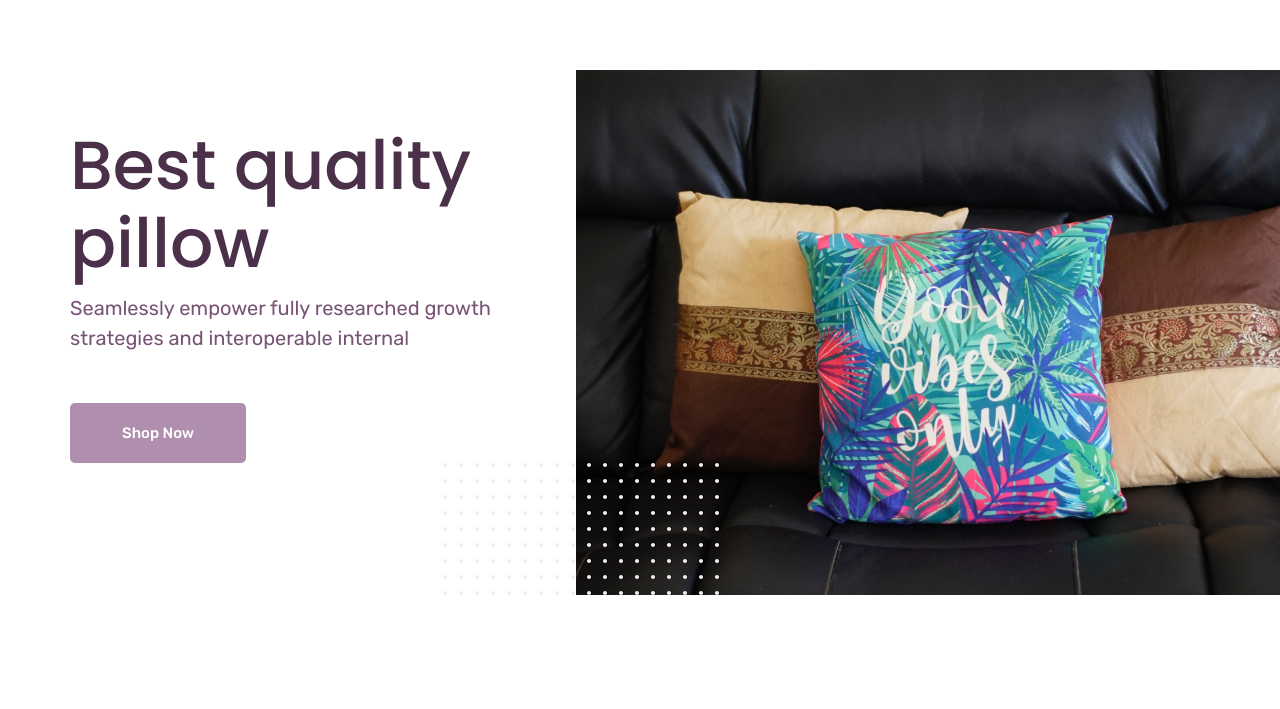
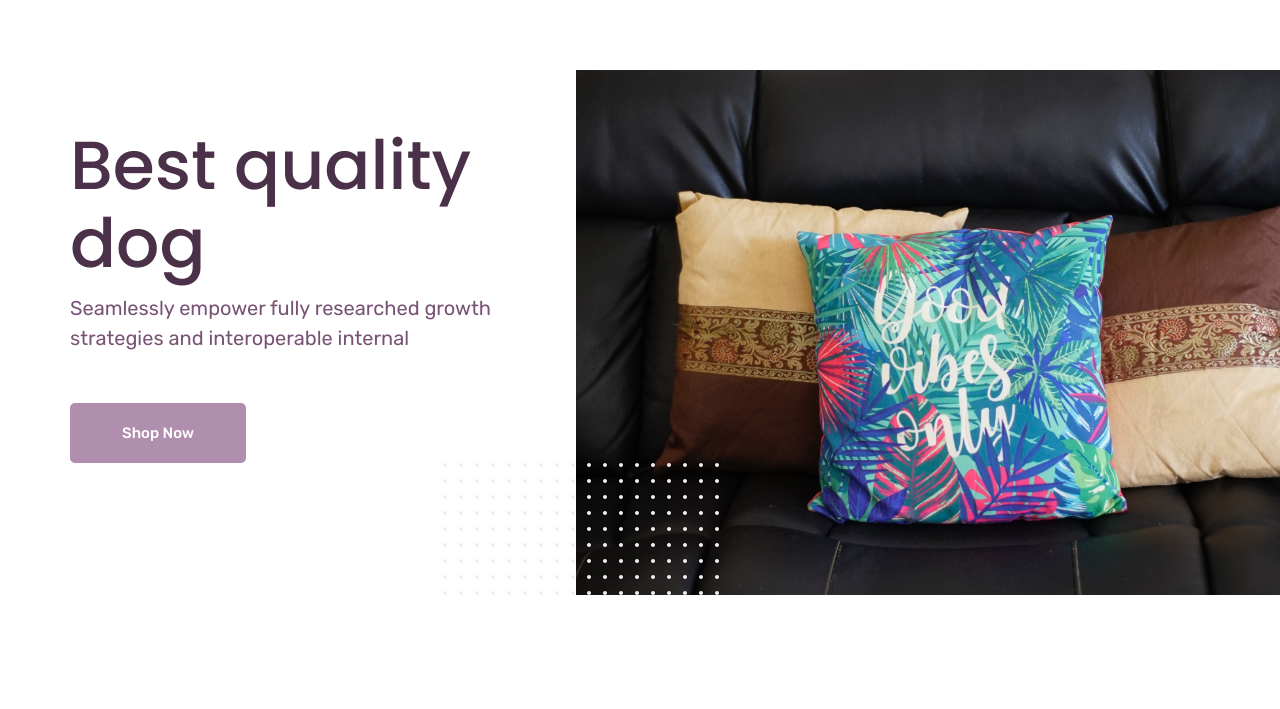
Before and after one commit to IvanovNE/IvanovNE.github.io, a plain HTML site: page index.html in a window 1280 px wide. Shown: the part 91-800 px from the top of the page. Drawn offline with Linux system fonts and the light colour scheme.

Commit message:
Update index.html

```diff
--- a/index.html
+++ b/index.html
@@ -122,7 +122,7 @@
                     <div class="banner_text">
                         <div class="banner_text_iner">
                             <h1>Best quality
-                                pillow</h1>
+                                dog</h1>
                             <p>Seamlessly empower fully researched
                                 growth strategies and interoperable internal</p>
                             <a href="product_list.html" class="btn_1">shop now</a>
```
